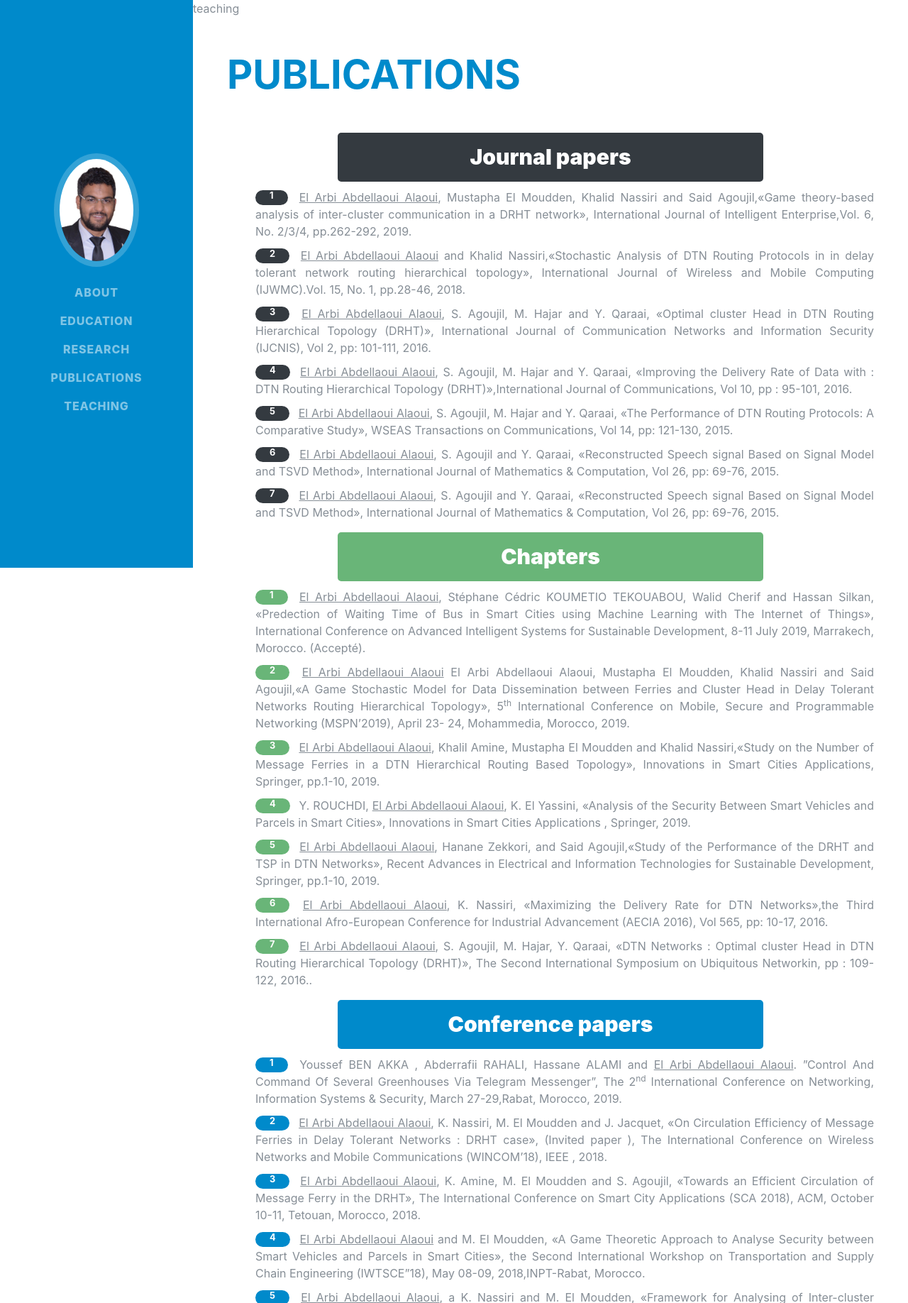
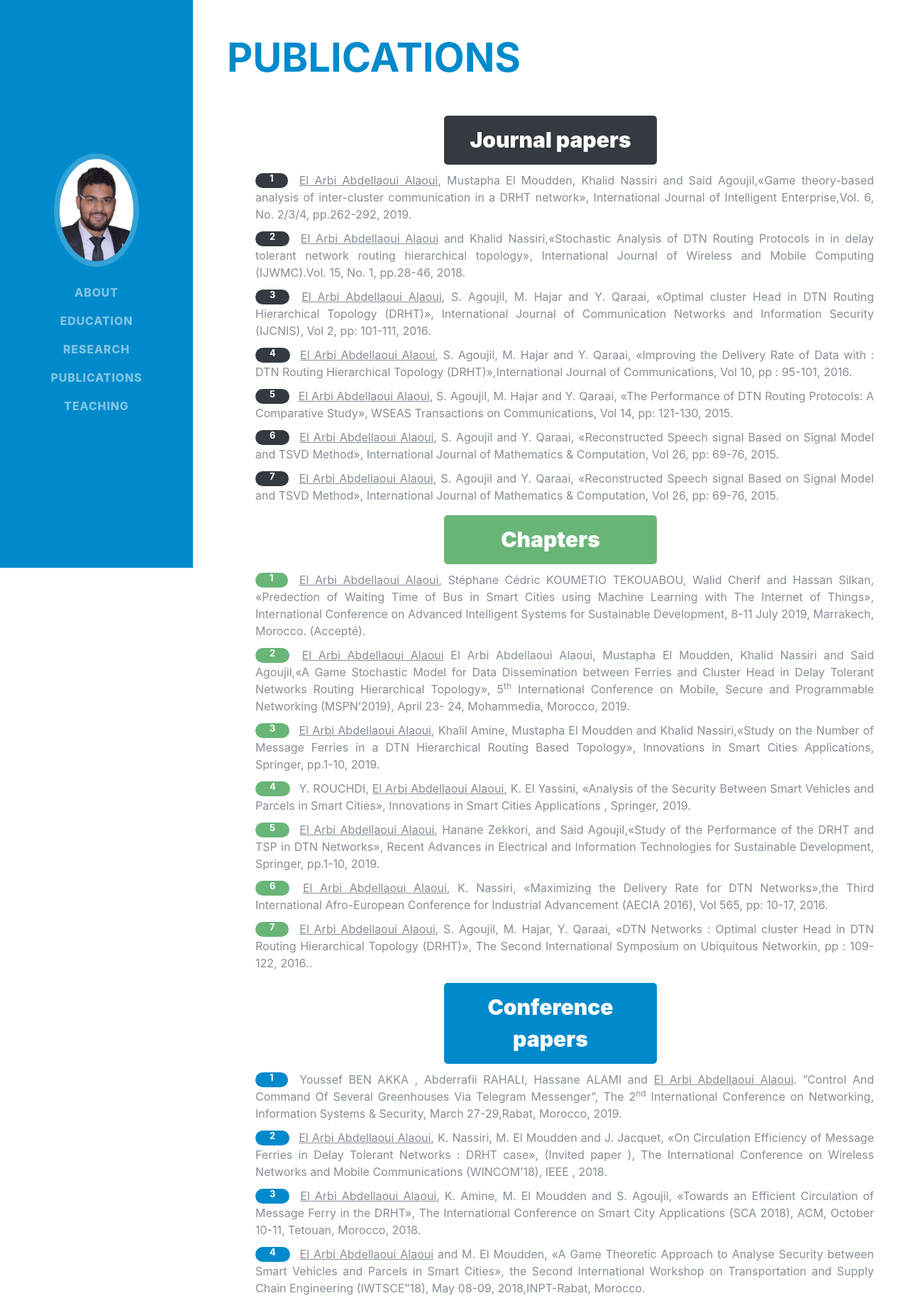
Before and after one commit to abdellaouialaoui/CV, a plain HTML site: page publications.html in a window 1280 px wide. Shown: the top 1836 px of the page at 71% size. Drawn offline with Linux system fonts and the light colour scheme; a web font is replaced by a local one.

Commit message:
Petite modification au niveau de boutton

```diff
--- a/css/monstylecss.css
+++ b/css/monstylecss.css
@@ -86,7 +86,7 @@ ol {counter-reset: repas;} /* on initialise et nomme un compteur */
   border: 2px solid #343a40;   /* Dark gray */
   border-radius: 5px;
 
-  width: 600px;
+  width: 300px;
   margin: 10px auto;
 }
 
@@ -100,7 +100,7 @@ ol {counter-reset: repas;} /* on initialise et nomme un compteur */
   border: 2px solid #69b578;   /* Dark gray */
   border-radius: 5px;
 
-  width: 600px;
+  width: 300px;
   margin: 10px auto;
 }
 
@@ -114,6 +114,6 @@ ol {counter-reset: repas;} /* on initialise et nomme un compteur */
   border: 2px solid #008acb;   /* Dark gray */
   border-radius: 5px;
 
-  width: 600px;
+  width: 300px;
   margin: 10px auto;
 }
--- a/publications.html
+++ b/publications.html
@@ -1,4 +1,4 @@
-teaching<!DOCTYPE html>
+<!DOCTYPE html>
 <html lang="en">
 
 <head>
```
